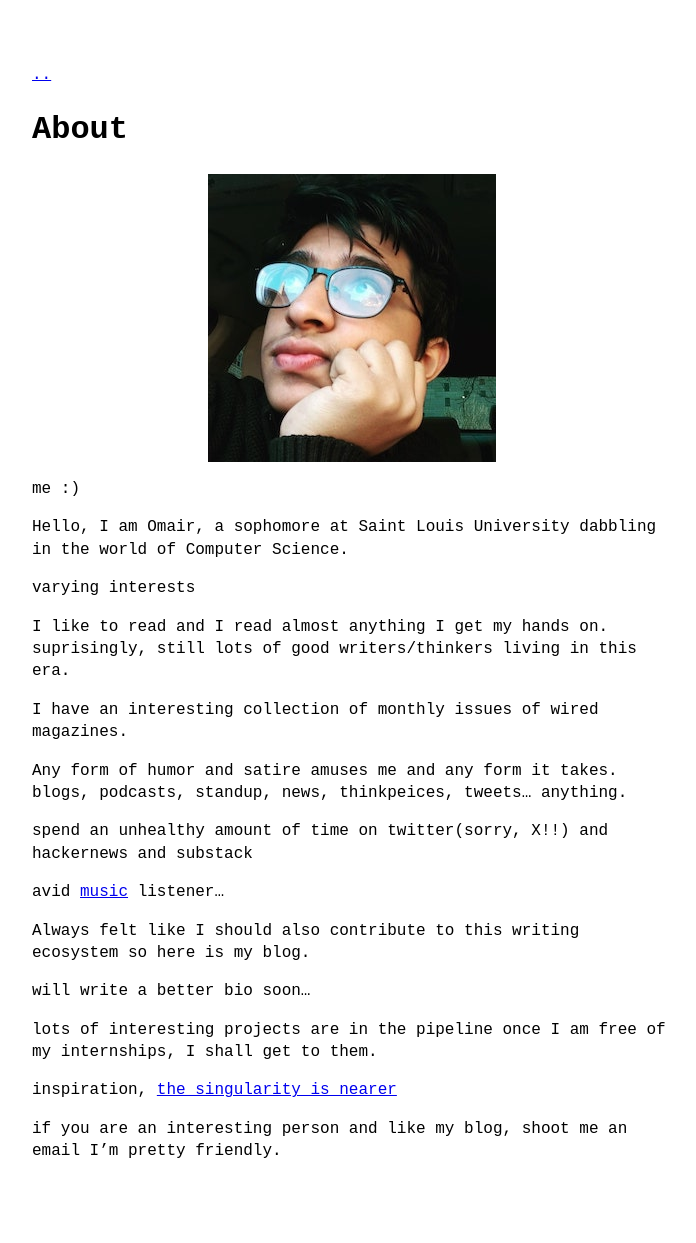
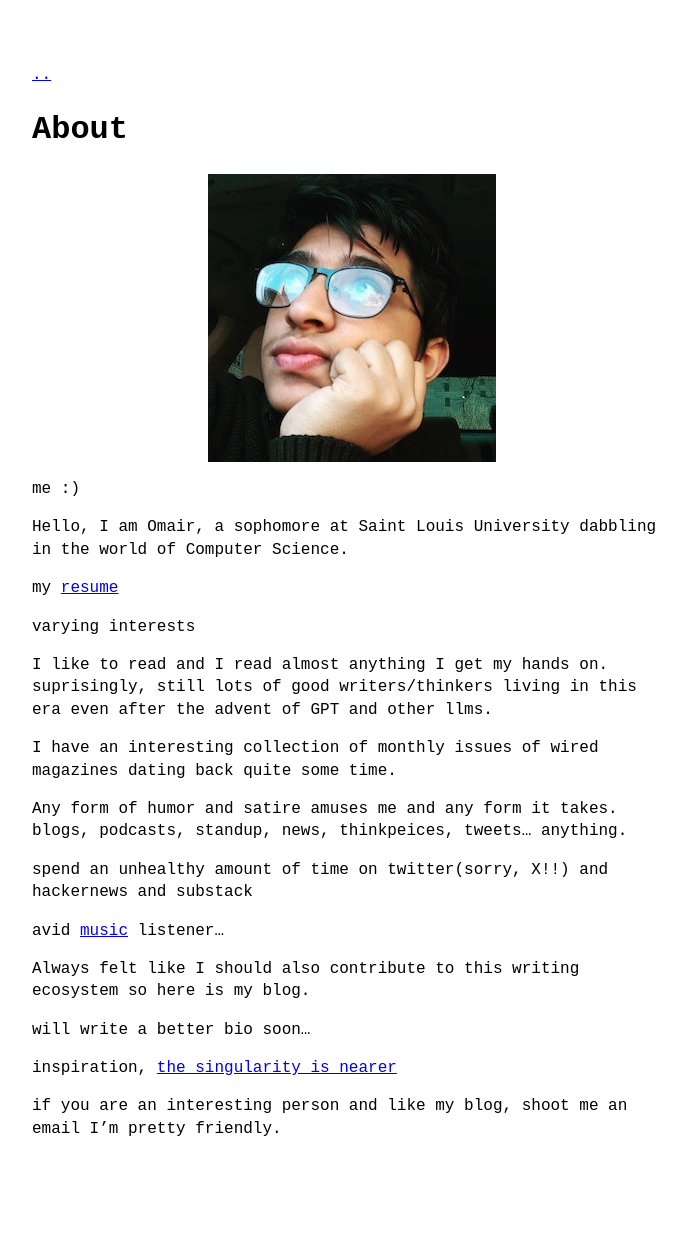
Before and after one commit to iamsyedomair/syedomair0.github.io, a Jekyll site: the page built from about.md, in a window 1280 px wide. Shown: the whole page, without its empty margins (288-984 px from the left). Built offline with Jekyll 4.4.1, drawn with Linux system fonts in a browser that asks for light colours; after the commit the page ends 1220 px from its top, so only the background shows below that.

Commit message:
added resume

```diff
--- a/about.md
+++ b/about.md
@@ -7,13 +7,16 @@ title: About
 
 me :)
 
+
 Hello, I am Omair, a sophomore at Saint Louis University dabbling in the world of Computer Science.
+
+my [resume](/assets/Mahmood_Syed_Resume.pdf)
 
 varying interests
 
-I like to read and I read almost anything I get my hands on. suprisingly, still lots of good writers/thinkers living in this era.
+I like to read and I read almost anything I get my hands on. suprisingly, still lots of good writers/thinkers living in this era even after the advent of GPT and other llms.
 
-I have an interesting collection of monthly issues of wired magazines.
+I have an interesting collection of monthly issues of wired magazines dating back quite some time.
 
 Any form of humor and satire amuses me and any form it takes. blogs, podcasts, standup, news, thinkpeices, tweets... anything.
 
@@ -25,10 +28,6 @@ Always felt like I should also contribute to this writing ecosystem so here is m
 
 will write a better bio soon...
 
-lots of interesting projects are in the pipeline once I am free of my internships, I shall get to them.
-
-
 inspiration, [the singularity is nearer](https://geohot.github.io/blog/)
 
-
 if you are an interesting person and like my blog, shoot me an email I'm pretty friendly.
```
